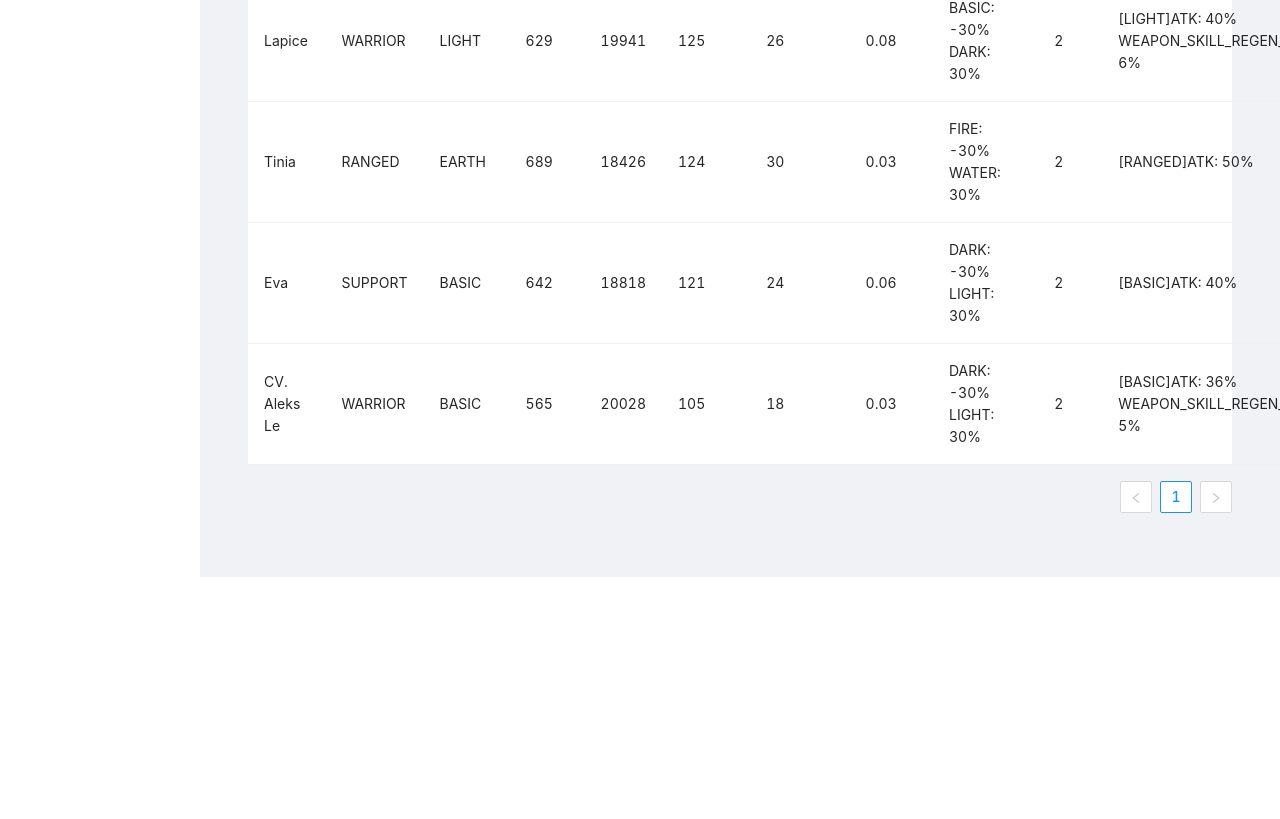
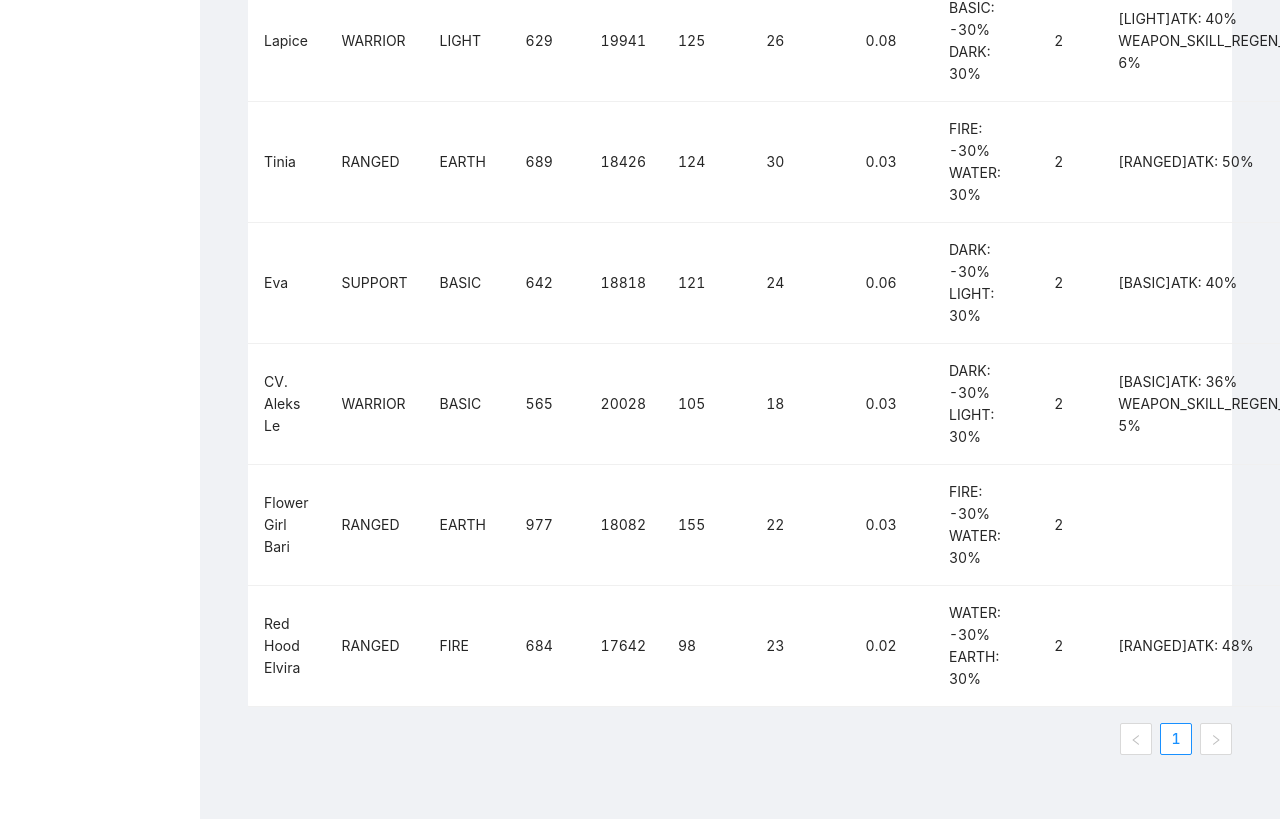
Before and after one commit to monacob/guardian-tales, a React (Create React App) app: page /heroes in a window 1280 px wide. Shown: the part 305-1124 px from the top of the page. Before the commit the page ends 882 px from the top, so only its background shows below. Built offline with nearby package versions, Linux system fonts and the light colour scheme.

Commit message:
add heroes

```diff
--- a/src/data/heroes.js
+++ b/src/data/heroes.js
@@ -136,6 +136,42 @@ const heroes: Array<Hero> = [
             attribute: 'WEAPON_SKILL_REGEN_SPEED',
             value: 0.05
         }]
+    },
+    {
+        name: 'Flower Girl Bari',
+        role: 'RANGED',
+        element: 'EARTH',
+        atk: 977,
+        criticalHitChance: 0.03,
+        hp: 18082,
+        def: 155,
+        damageReduction: 22,
+        cardSlot: 2,
+        resistance: [
+            {type: 'FIRE', value: -0.3},
+            {type: 'WATER', value: 0.3},
+        ],
+        skills: []
+    },
+    {
+        name: 'Red Hood Elvira',
+        role: 'RANGED',
+        element: 'FIRE',
+        atk: 684,
+        criticalHitChance: 0.02,
+        hp: 17642,
+        def: 98,
+        damageReduction: 23,
+        cardSlot: 2,
+        resistance: [
+            {type: 'WATER', value: -0.3},
+            {type: 'EARTH', value: 0.3},
+        ],
+        skills: [{
+            target: 'RANGED',
+            attribute: 'ATK',
+            value: 0.48
+        }]
     }
 ]
 
```
